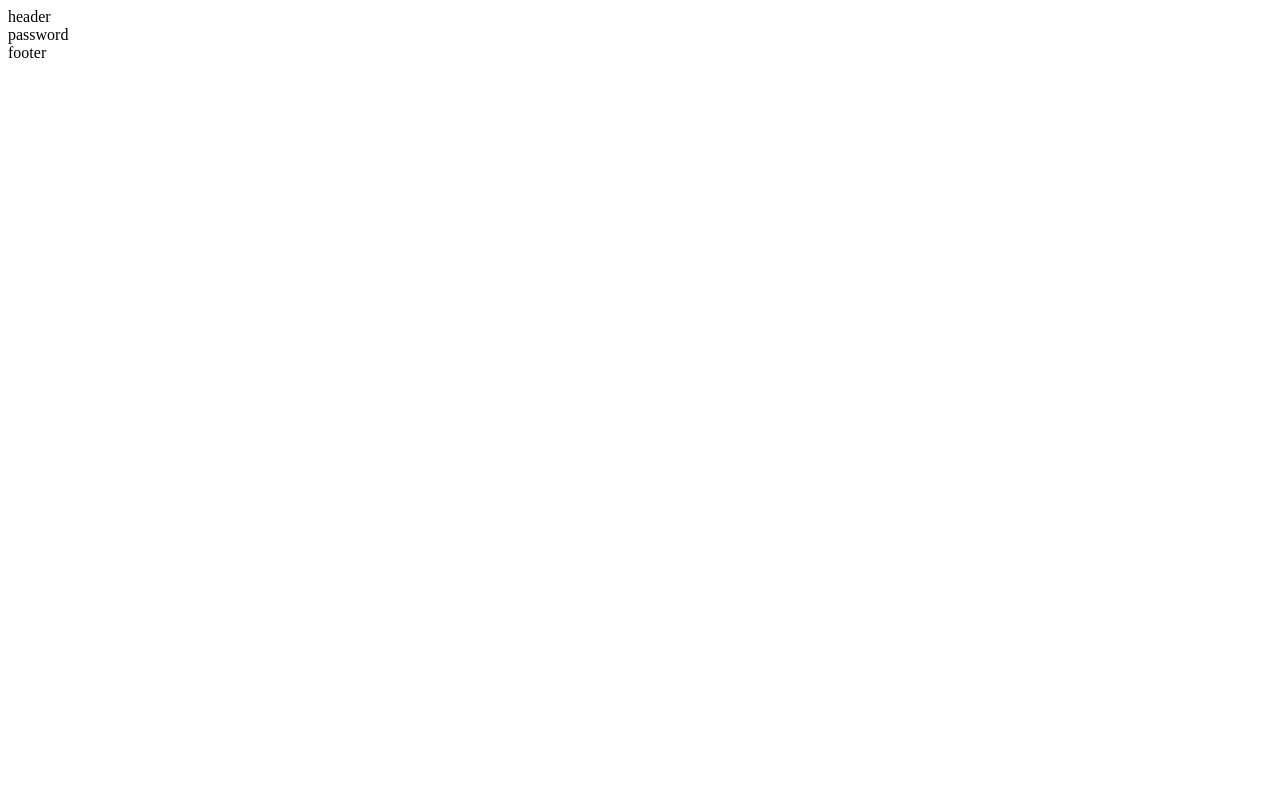
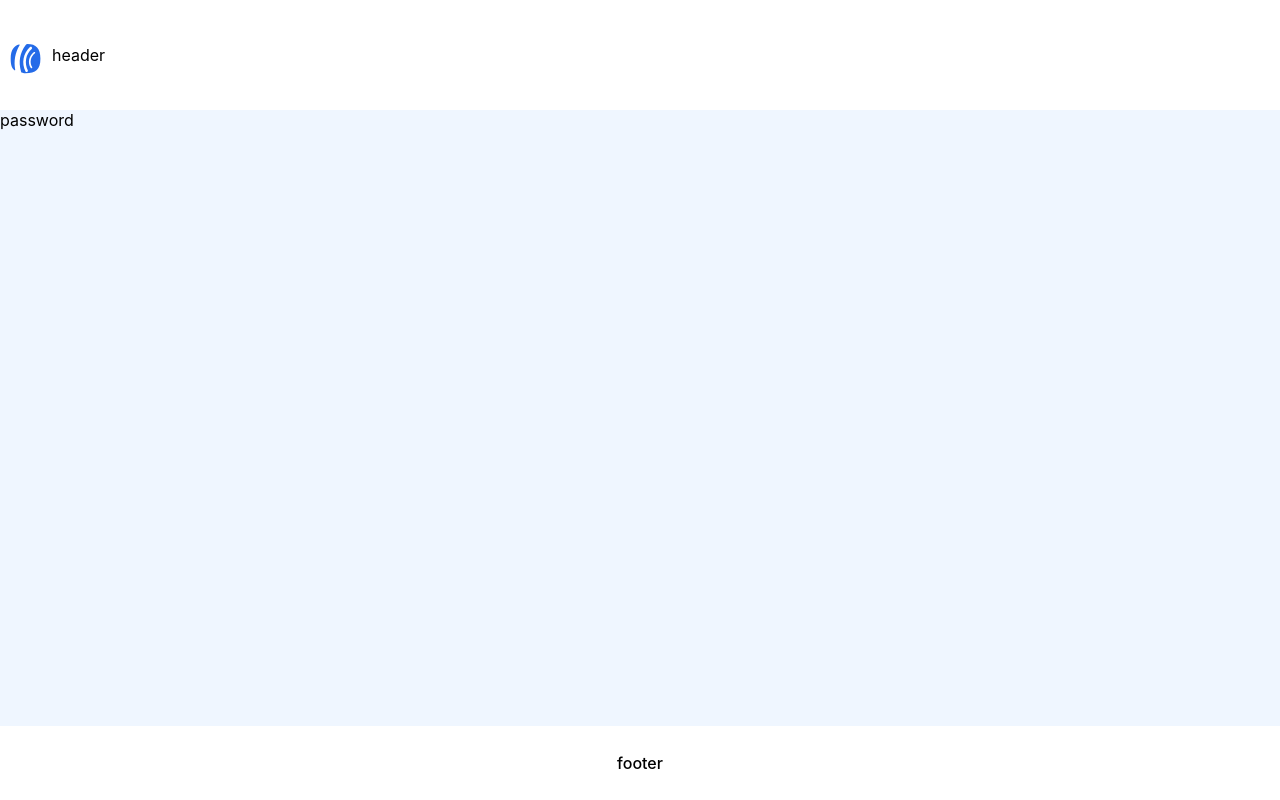
Before and after one commit to Paleczny/AWeber, a React (Vite) app: page / in a window 1280 px wide. Built offline with nearby package versions, Linux system fonts and the light colour scheme.

Commit message:
add some styling to header and footer. also add aweber icon

```diff
--- /dev/null
+++ b/index.css
@@ -0,0 +1,16 @@
+* {
+    box-sizing: border-box;
+}
+
+html, body {
+    margin: 0;
+    padding: 0;
+    background-color: #eff6ff;;
+    font-family: "Inter", sans-serif;
+}
+
+.site-wrapper {
+    min-height: 100vh;
+    display: flex;
+    flex-direction: column;
+}
--- a/index.html
+++ b/index.html
@@ -1,12 +1,12 @@
 <html>
 
 <head>
-	<link rel="stylesheet" href="/style.css">
+	<link rel="stylesheet" href="./index.css">
 </head>
 
 <body>
 	<div id="root"></div>
-	<script src="/index.jsx" type="module"></script>
+	<script src="./index.jsx" type="module"></script>
 </body>
 
 </html>
--- /dev/null
+++ b/src/assets/icons/AWeber.jsx
@@ -0,0 +1,23 @@
+import React from 'react';
+import {styled} from 'styled-components';
+
+
+const SVGStyled = styled.svg`
+  height: 42px;
+  width: 42px;
+`
+export default function AWeber() {
+
+    return (
+        <SVGStyled xmlns="http://www.w3.org/2000/svg" fill="#246BE8" viewBox="0 0 50 30" enable-background="new 0 0 184 37;">
+            <path d="M20.8,2c-0.8,0-1.6,0.4-2.1,1c-3.6,4.6-5.8,10-6.7,15.4c-0.9,4.7-0.5,10.7,1.1,16.3c0.3,1.1,0.9,2,5.4,2l0,0l0,0
+                  		c12.2,0,17.7-4.8,17.7-17.3l0,0C36.2,7.1,31,2,20.8,2 M20.5,35.1c-0.7,0.4-1.7,0.1-2-0.6c0,0,0,0,0,0l0,0c-2.5-4.7-3.3-10-2.3-15.3
+                  		c1-5.3,3.6-10,7.6-13.6l0,0c0,0,0,0,0,0c0.6-0.5,1.6-0.5,2.1,0.1c0.6,0.6,0.5,1.5-0.1,2.1c0,0,0,0,0,0l0,0c-3.4,3-5.8,7.1-6.6,11.9
+                  		c-0.9,4.7,0,9.4,2,13.4l0,0c0,0,0,0,0,0.1C21.5,33.8,21.2,34.7,20.5,35.1 M29.7,12.9C29.7,12.9,29.7,12.9,29.7,12.9
+                  		c-2.5,2-4.3,4.6-4.9,7.7c-0.6,3.1,0,6.2,1.6,8.8l0,0c0,0,0,0,0,0.1c0.3,0.4,0.1,1-0.4,1.2c-0.5,0.2-1.1,0.1-1.4-0.4c0,0,0,0,0,0
+                  		l0,0c-1.8-2.9-2.5-6.4-1.8-9.9c0.7-3.5,2.7-6.5,5.5-8.8l0,0c0,0,0,0,0.1-0.1c0.4-0.3,1.1-0.3,1.4,0.1C30.2,12,30.1,12.6,29.7,12.9
+                  		 M6.2,32.5c0.1,0.6-0.6,1-1.1,0.6c-2.7-2.4-4.3-5.5-4.3-13.8l0,0C0.8,8.6,5,4,10.7,2.5c0.6-0.2,1,0.5,0.7,0.9
+                  		c-2.6,4.3-4.4,9-5.3,14C5.2,22.4,5.3,27.6,6.2,32.5z"></path>
+        </SVGStyled>
+    )
+}
--- a/src/layouts/Footer.jsx
+++ b/src/layouts/Footer.jsx
@@ -1,9 +1,20 @@
 import React from 'react';
+import {styled} from 'styled-components';
 
-export default function Footer(){
+const FooterStyled = styled.footer`
+  background-color: white;
+  height: 74px;
+  display: flex;
+  flex-shrink: 0;
+  justify-content: center;
+  align-items: center;
+  margin-top: auto;
+  font-weight: 500;
+`
+export default function Footer() {
     return (
-        <header>
+        <FooterStyled>
             footer
-        </header>
+        </FooterStyled>
     )
 }
--- a/src/layouts/Header.jsx
+++ b/src/layouts/Header.jsx
@@ -1,9 +1,21 @@
 import React from 'react';
+
+import AWeber from '../assets/icons/AWeber';
+import {styled} from 'styled-components';
+
+const HeaderStyled = styled.header`
+  height: 110px;
+  display: flex;
+  align-items: center;
+  padding: 10px;
+  background-color: white;
+`
 
 export default function Header(){
     return (
-        <header>
+        <HeaderStyled>
+            <AWeber/>
             header
-        </header>
+        </HeaderStyled>
     )
 }
```
